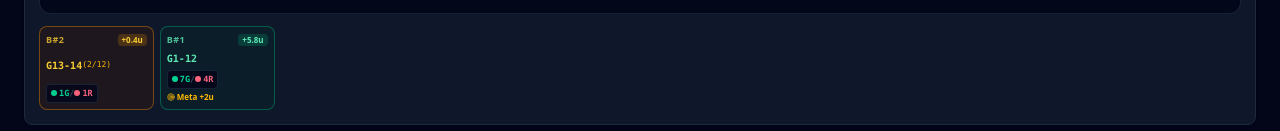
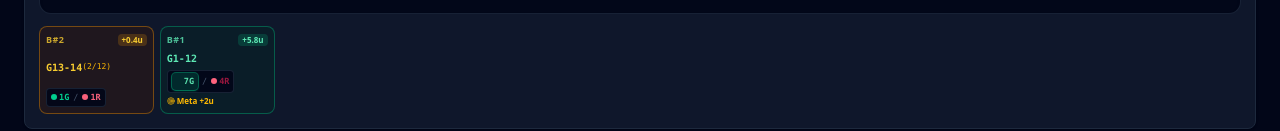
Before and after one commit to rcflash/roletamaster, a React (Vite) app: page / in a window 1280 px wide. Shown: the part 656-787 px from the top of the page. Built offline with nearby package versions, Linux system fonts and the light colour scheme.

Commit message:
feat(analysis): add visual highlight for dominant wins in blocks
Apply pulsing animation and styling to the block win count when it exceeds the loss count to improve visual feedback for dominant streaks.

```diff
--- a/src/components/BlockAnalysisPanel.tsx
+++ b/src/components/BlockAnalysisPanel.tsx
@@ -979,15 +979,33 @@ export const BlockAnalysisPanel: React.FC<BlockAnalysisPanelProps> = ({
                   )}
                 </div>
 
-                {/* Placar de Greens e Reds do Bloco */}
-                <div className="mt-1 flex items-center justify-between bg-slate-950/80 px-1 py-0.5 rounded border border-slate-800/80 text-[8.5px] font-mono font-bold">
-                  <span className="text-emerald-400 flex items-center gap-0.5" title={`${data.wins} Greens no Bloco #${block.blockNumber}`}>
-                    <span className="w-1.5 h-1.5 rounded-full bg-emerald-400 inline-block shrink-0"></span>
+                {/* Placar de Greens e Reds do Bloco (Maior piscando) */}
+                <div className="mt-1 flex items-center justify-between bg-slate-950/90 px-1 py-0.5 rounded border border-slate-800/80 text-[8.5px] font-mono font-bold gap-1">
+                  <span
+                    className={`flex items-center gap-0.5 transition-all ${
+                      data.wins > data.losses
+                        ? 'text-emerald-300 font-black animate-pulse bg-emerald-500/20 px-1 py-0.5 rounded shadow-sm shadow-emerald-500/30 ring-1 ring-emerald-400/40'
+                        : data.losses > data.wins
+                        ? 'text-emerald-500/60'
+                        : 'text-emerald-400'
+                    }`}
+                    title={`${data.wins} Greens no Bloco #${block.blockNumber}${data.wins > data.losses ? ' (Maior - Dominante)' : ''}`}
+                  >
+                    <span className={`w-1.5 h-1.5 rounded-full bg-emerald-400 inline-block shrink-0 ${data.wins > data.losses ? 'animate-ping' : ''}`}></span>
                     {data.wins}G
                   </span>
                   <span className="text-slate-600 font-normal">/</span>
-                  <span className="text-rose-400 flex items-center gap-0.5" title={`${data.losses} Reds no Bloco #${block.blockNumber}`}>
-                    <span className="w-1.5 h-1.5 rounded-full bg-rose-400 inline-block shrink-0"></span>
+                  <span
+                    className={`flex items-center gap-0.5 transition-all ${
+                      data.losses > data.wins
+                        ? 'text-rose-300 font-black animate-pulse bg-rose-500/20 px-1 py-0.5 rounded shadow-sm shadow-rose-500/30 ring-1 ring-rose-400/40'
+                        : data.wins > data.losses
+                        ? 'text-rose-500/60'
+                        : 'text-rose-400'
+                    }`}
+                    title={`${data.losses} Reds no Bloco #${block.blockNumber}${data.losses > data.wins ? ' (Maior - Dominante)' : ''}`}
+                  >
+                    <span className={`w-1.5 h-1.5 rounded-full bg-rose-400 inline-block shrink-0 ${data.losses > data.wins ? 'animate-ping' : ''}`}></span>
                     {data.losses}R
                   </span>
                 </div>
```
